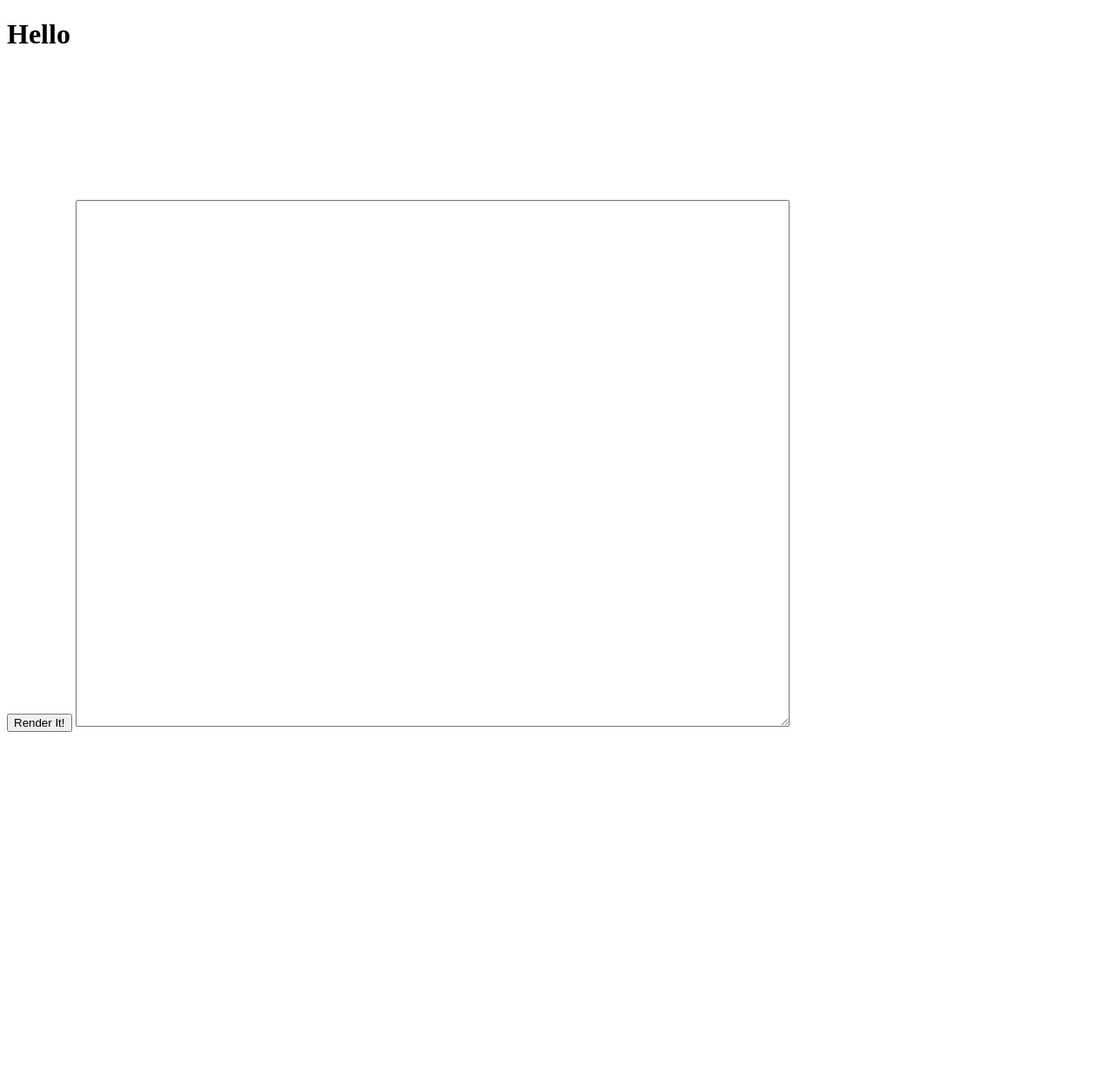
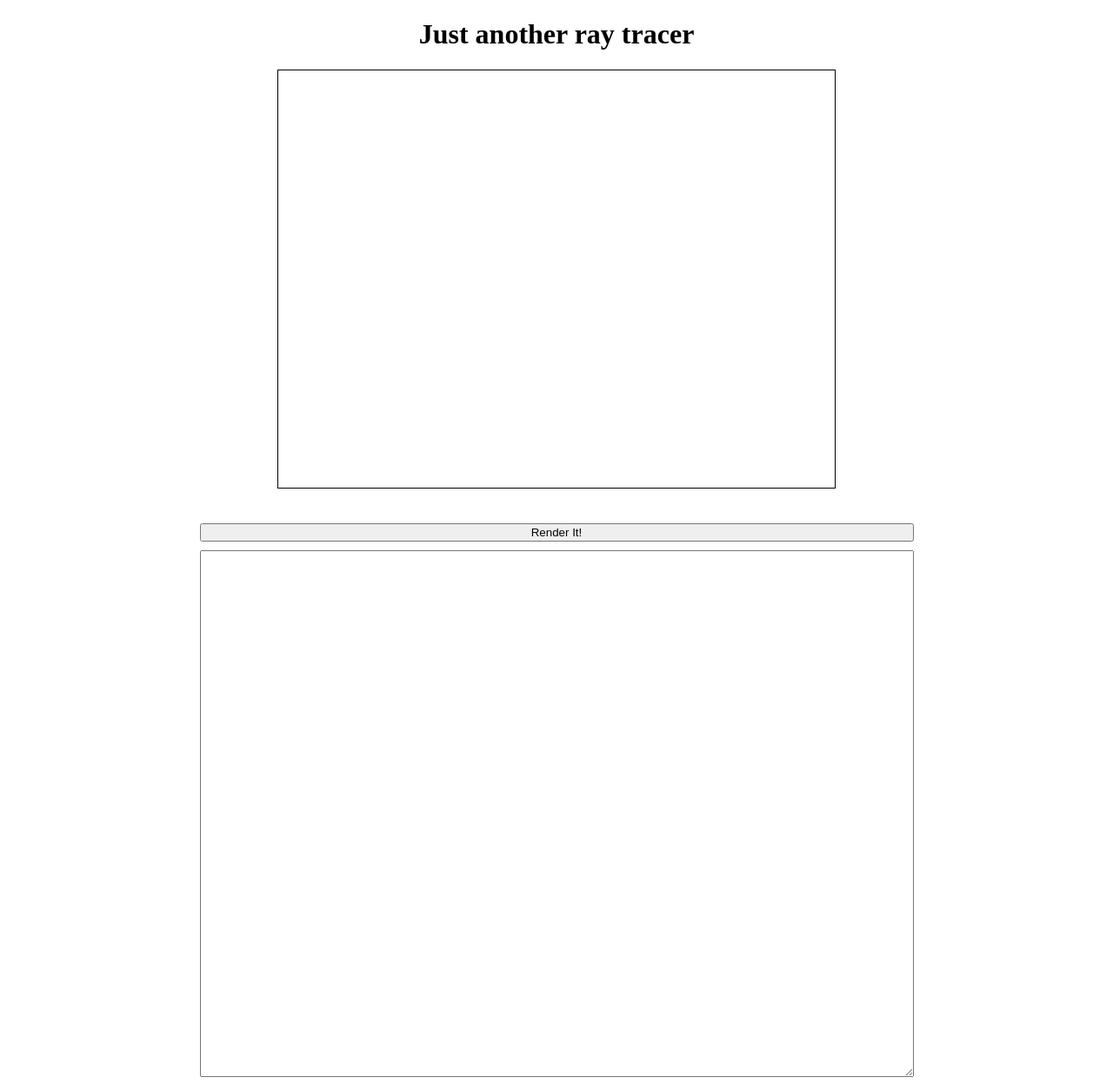
Before and after one commit to matklad/jsray, a plain HTML site: page index.html in a window 1280 px wide. Shown: the whole page at 87% size. Before the commit the page ends 850 px from the top, so only its background shows below. Drawn offline with Linux system fonts and the light colour scheme.

Commit message:
more style

```diff
--- a/index.html
+++ b/index.html
@@ -5,17 +5,20 @@
     <link href="style.css" rel="stylesheet"/>
   </head>
   <body>
-    <h1 id="message">Hello</h1>
+    <h1 class="header">Just another ray tracer</h1>
 
-    <div class="container">
+    <div class="screen-container">
       <canvas id='screen'>Refresh page</canvas>
     </div>
 
+    <div class="controlls-container">
+      <form class="controlls" action="javascript:void(0)">
+        <button class="start-button">Render It!</button>
+        <textarea class="scene-description" cols="100" rows="40">
+        </textarea>
+      </form>
+    </div>
 
-    <button class="start-button">Render It!</button>
-
-    <textarea class="scene-description" cols="100" rows="40">
-    </textarea>
 
     <script src="/js/jquery.js"></script>
     <script src="/js/traceur-runtime.js"></script>
--- a/src/main.js
+++ b/src/main.js
@@ -4,8 +4,8 @@ import {Screen} from './screen.js'
 import {build_from_json} from './scene_builder.js'
 
 const default_config =  {
-  resolution: [64 * 1,
-               48 * 1],
+  resolution: [64 * 10,
+               48 * 10],
   camera: {
     origin: [10, 0, 1.5],
     look_at: [0, 0, 1.5],
@@ -81,7 +81,7 @@ const render_scene = (json, screen) => {
     screen.put_pixel(x, y, Color(r, g, b))
   }
 
-  const n_workers = 8
+  const n_workers = 4
   const [width, height] = screen.resolution
   const block = Math.floor(width / n_workers)
 
--- a/style.css
+++ b/style.css
@@ -1,9 +1,34 @@
-.container {
+.header {
+  text-align: center;
+}
+
+.screen-container {
   display: flex;
   flex-direction: row;
   justify-content: center;
 }
 
 #screen {
-  flex: 0 0 auto
+  flex: 0 0 auto;
+  border: 1px solid black;
+  width: 640px;
+  height: 480px;
 }
+
+
+.controlls-container {
+  margin-top: 40px;
+  display: flex;
+  flex-direction: row;
+  justify-content: center;
+}
+
+.controlls {
+  flex: 0 0 auto;
+  display: flex;
+  flex-direction: column;
+}
+
+.start-button {
+  margin-bottom: 10px;
+}
```
